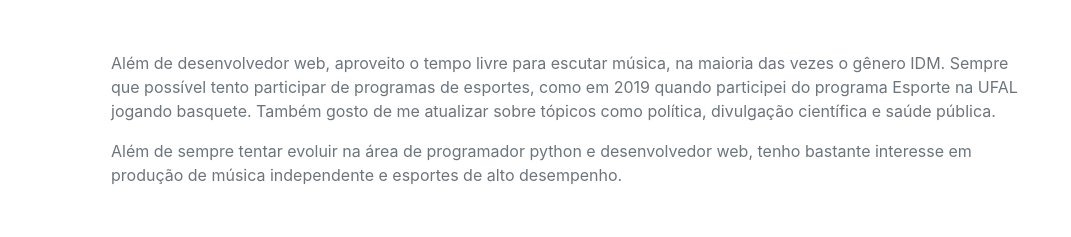
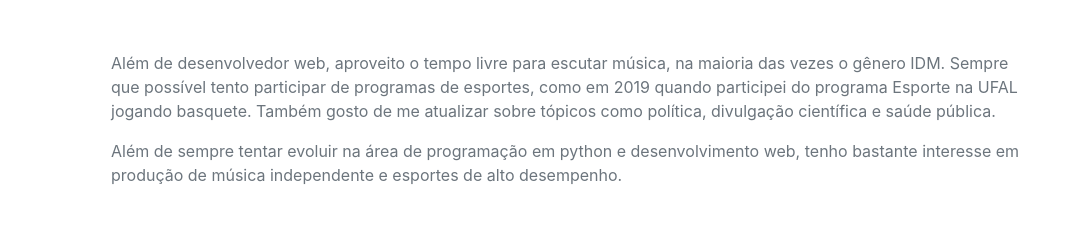
Before and after one commit to mrr00b00t/mrr00b00t.github.io, a plain HTML site: page index.html in a window 1280 px wide. Shown: the part 4000-4237 px from the top of the page, without its empty margins (209-1280 px from the left). Drawn offline with nearby package versions, Linux system fonts and the light colour scheme; a web font is replaced by a local one.

Commit message:
fix: interests info

```diff
--- a/index.html
+++ b/index.html
@@ -154,7 +154,7 @@
                 <div class="resume-section-content">
                     <h2 class="mb-5">Interesses</h2>
                     <p>Além de desenvolvedor web, aproveito o tempo livre para escutar música, na maioria das vezes o gênero IDM. Sempre que possível tento participar de programas de esportes, como em 2019 quando participei do programa Esporte na UFAL jogando basquete. Também gosto de me atualizar sobre tópicos como política, divulgação científica e saúde pública.</p>
-                    <p class="mb-0">Além de sempre tentar evoluir na área de programador python e desenvolvedor web, tenho bastante interesse em produção de música independente e esportes de alto desempenho.</p>
+                    <p class="mb-0">Além de sempre tentar evoluir na área de programação em python e desenvolvimento web, tenho bastante interesse em produção de música independente e esportes de alto desempenho.</p>
                 </div>
             </section>
             <hr class="m-0" />
```
